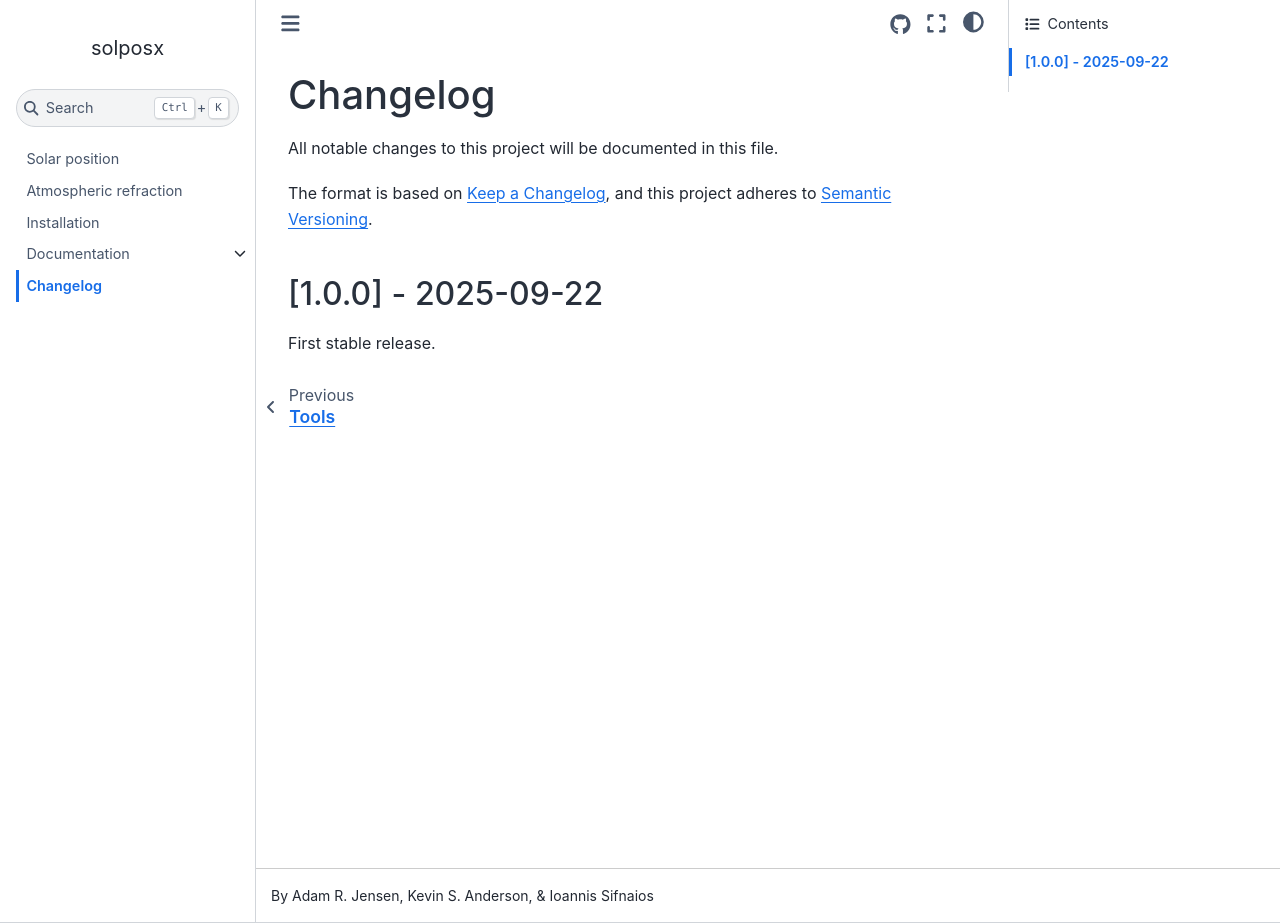
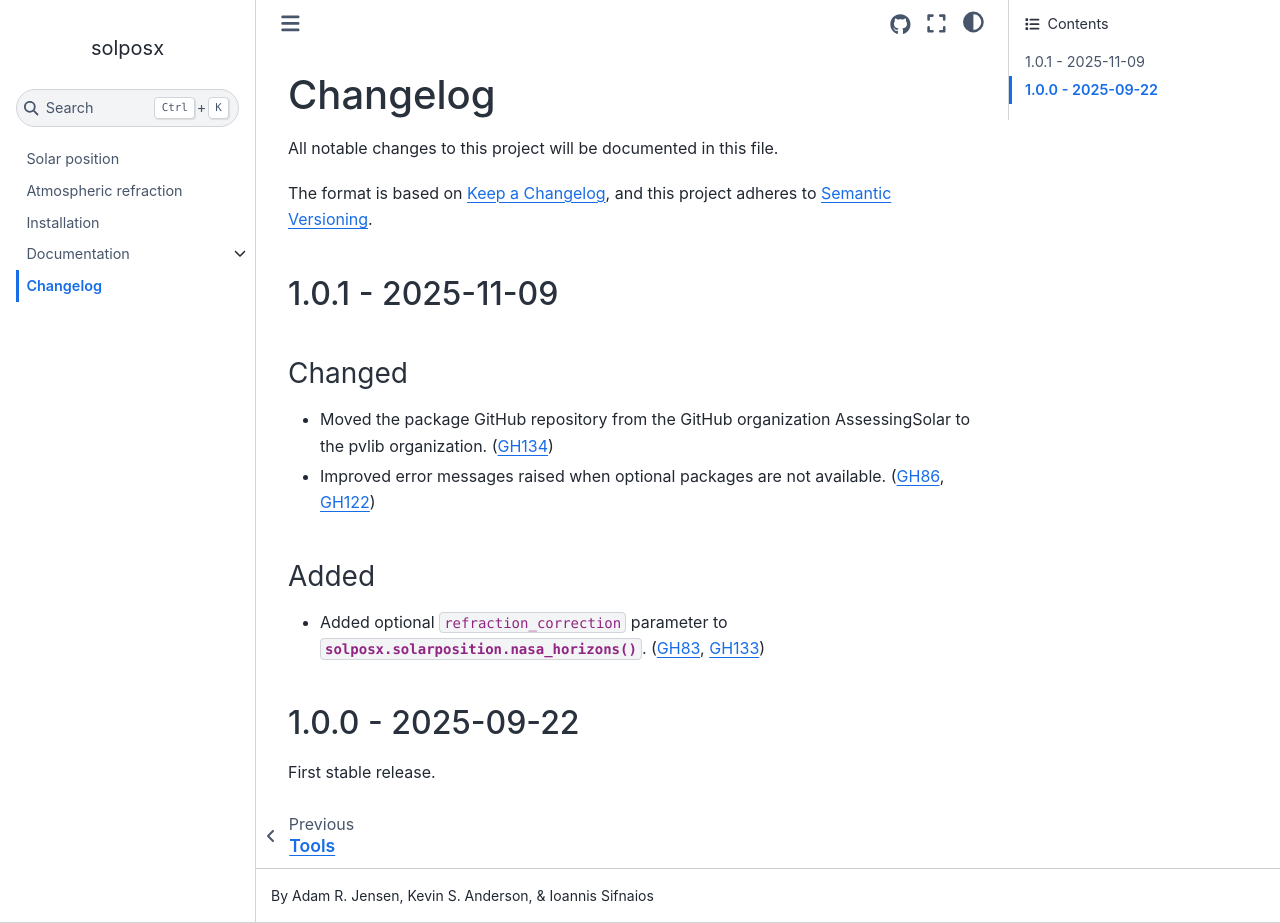
Before and after one commit to pvlib/solposx, a Sphinx documentation site: the page built from docs/source/whatsnew.rst, in a window 1280 px wide and 923 px high. Built offline with Sphinx 7.4.7 and the Sphinx Book theme 1.1.4, drawn with Linux system fonts in a browser that asks for light colours.

```diff
--- a/docs/source/conf.py
+++ b/docs/source/conf.py
@@ -15,6 +15,9 @@ import inspect
 import os
 import sys
 sys.path.insert(0, os.path.abspath('../../src'))
+
+github_org = "pvlib"
+github_repo = "solposx"
 
 # -- Project information -----------------------------------------------------
 
@@ -62,7 +65,7 @@ html_title = "solposx"
 
 # https://sphinx-book-theme.readthedocs.io/en/stable/reference.html
 html_theme_options = {
-    "repository_url": "https://github.com/pvlib/solposx",
+    "repository_url": f"https://github.com/{github_org}/{github_repo}",
     "path_to_docs": "docs/source/",
     "use_issues_button": True,
     "use_repository_button": True,
@@ -91,8 +94,8 @@ intersphinx_mapping = {
 }
 
 extlinks = {
-    "issue": ("https://github.com/pvlib/solposx/issues/%s", "GH%s"),
-    "pull": ("https://github.com/pvlib/solposx/pull/%s", "GH%s"),
+    "issue": (f"https://github.com/{github_org}/{github_repo}/issues/%s", "GH%s"),
+    "pull": (f"https://github.com/{github_org}/{github_repo}/pull/%s", "GH%s"),
     "ghuser": ("https://github.com/%s", "@%s"),
     "doi": ("http://dx.doi.org/%s", "DOI: %s"),
 }
@@ -122,7 +125,7 @@ def get_source_base_url():
     """
     repo_url = os.environ.get(
         "READTHEDOCS_GIT_CLONE_URL",
-        default="https://github.com/pvlib/solposx.git",
+        default=f"https://github.com/{github_org}/{github_repo}.git",
     ).rstrip(".git")  # remove .git suffix if present, as it could be present
     READTHEDOCS_ENV = os.environ.get("READTHEDOCS", None) == "True"
     READTHEDOCS_VERSION = os.environ.get("READTHEDOCS_VERSION", None)
--- /dev/null
+++ b/docs/source/whatsnew.rst
@@ -0,0 +1,26 @@
+Changelog
+=========
+
+All notable changes to this project will be documented in this file.
+
+The format is based on `Keep a Changelog <https://keepachangelog.com/en/1.0.0/>`_,
+and this project adheres to `Semantic Versioning <https://semver.org/spec/v2.0.0.html>`_.
+
+1.0.1 - 2025-11-09
+-------------------
+
+Changed
+^^^^^^^
+* Moved the package GitHub repository from the GitHub organization AssessingSolar
+  to the pvlib organization. (:pull:`134`)
+* Improved error messages raised when optional packages are not available.
+  (:issue:`86`, :pull:`122`)
+
+Added
+^^^^^
+* Added optional ``refraction_correction`` parameter to
+  :py:func:`solposx.solarposition.nasa_horizons`. (:issue:`83`, :pull:`133`)
+
+1.0.0 - 2025-09-22
+-------------------
+First stable release.
```
Also changed, not shown: docs/source/whatsnew.md (deleted, +0 -8 lines).
